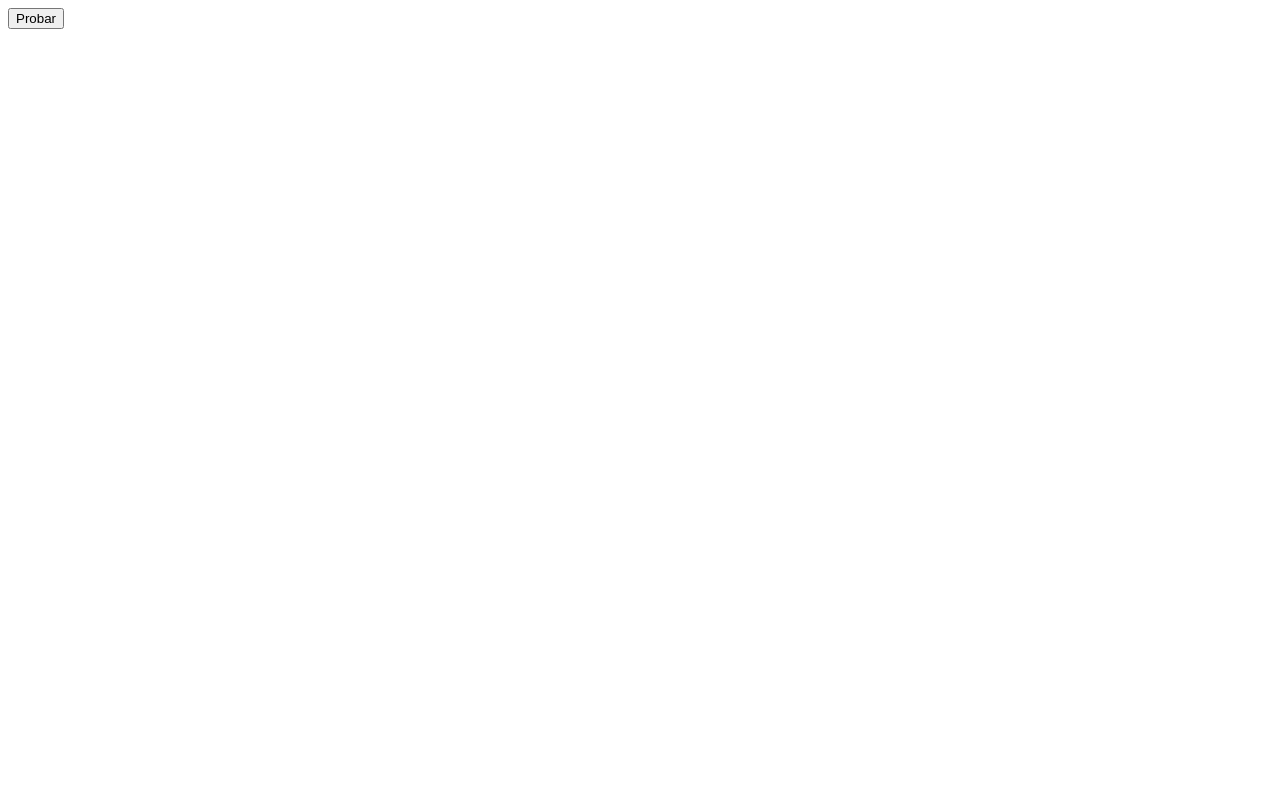
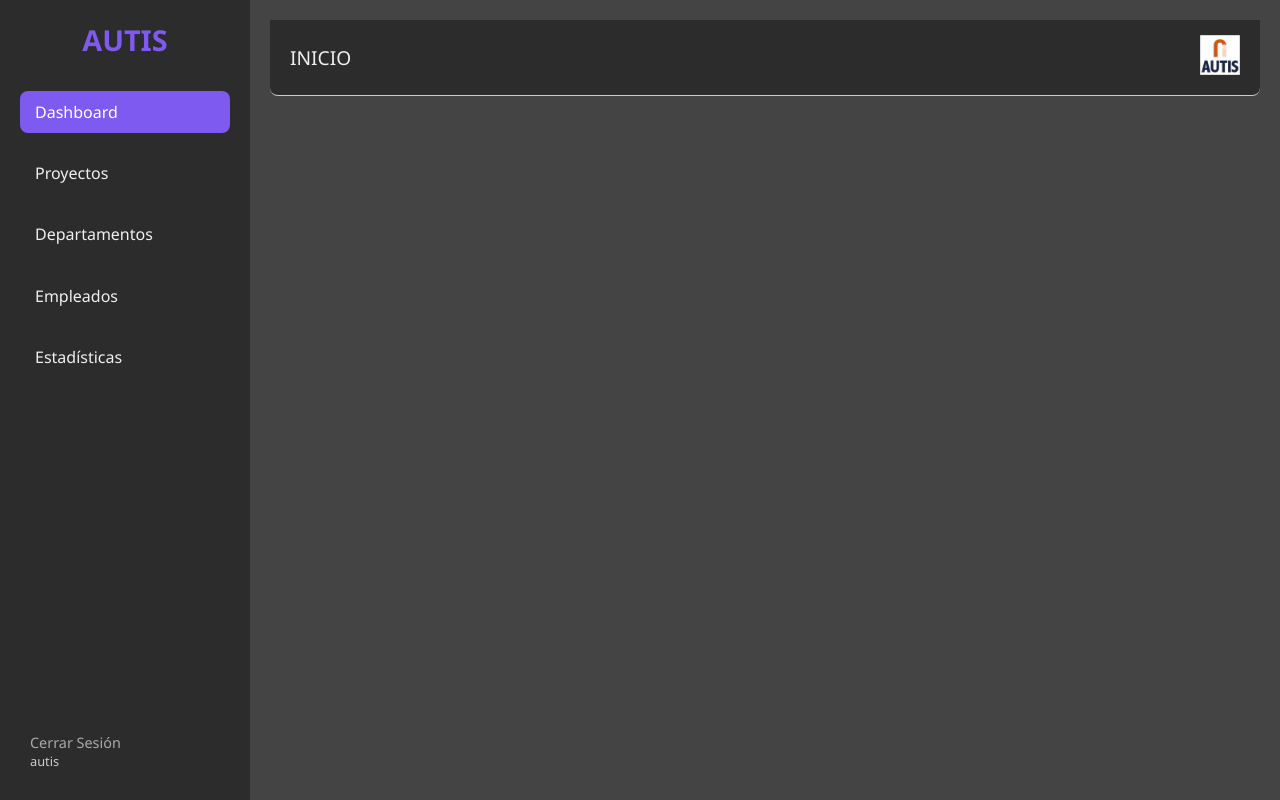
Before and after one commit to jonimax11000/autis, a plain HTML site: page proyecto/frontend/html/index.html in a window 1280 px wide. Drawn offline with Linux system fonts and the light colour scheme.

Commit message:
añadido css y html nuevamente pero ahora bien

```diff
--- a/proyecto/frontend/css/styles.css
+++ b/proyecto/frontend/css/styles.css
@@ -0,0 +1,119 @@
+/* General Reset */
+* {
+    margin: 0;
+    padding: 0;
+    box-sizing: border-box;
+  }
+
+  /* Base colors */
+  :root {
+    --background-dark: #1a1a1a;
+    --gray-dark: #2c2c2c;
+    --gray-medium: #444;
+    --gray-light: #ccc;
+    --accent-purple: #7f5af0;
+    --text-light: #f0f0f0;
+    --text-muted: #aaa;
+  }
+
+  /* Body */
+  body {
+    font-family: 'Segoe UI', Tahoma, Geneva, Verdana, sans-serif;
+    background-color: var(--background-dark);
+    color: var(--text-light);
+    display: flex;
+    height: 100vh;
+  }
+
+  /* Sidebar */
+  .sidebar {
+    width: 250px;
+    background-color: var(--gray-dark);
+    display: flex;
+    flex-direction: column;
+    justify-content: space-between;
+    padding: 20px 0;
+  }
+
+  /* Logo */
+  .logo {
+    text-align: center;
+    font-size: 1.8rem;
+    font-weight: bold;
+    color: var(--accent-purple);
+    margin-bottom: 2rem;
+  }
+
+  /* Nav Menu */
+  .nav-menu ul {
+    list-style: none;
+    padding: 0 20px;
+  }
+
+  .nav-menu ul li {
+    margin-bottom: 1.2rem;
+  }
+
+  .nav-menu ul li a {
+    color: var(--text-light);
+    text-decoration: none;
+    font-size: 1rem;
+    padding: 10px 15px;
+    display: block;
+    border-radius: 8px;
+    transition: background 0.3s, color 0.3s;
+  }
+
+  .nav-menu ul li a:hover,
+  .nav-menu ul li a.active {
+    background-color: var(--accent-purple);
+    color: white;
+  }
+
+  /* Logout */
+  .logout {
+    padding: 0 20px;
+    margin-top: auto;
+  }
+
+  .logout a {
+    color: var(--text-muted);
+    text-decoration: none;
+    font-size: 0.9rem;
+    display: block;
+    padding: 10px;
+  }
+
+  .logout .user {
+    display: block;
+    font-size: 0.8rem;
+    color: var(--gray-light);
+  }
+
+  .main-content {
+    flex-grow: 1;
+    background-color: var(--gray-medium);
+    padding: 20px;
+  }
+
+  .topbar {
+    background-color: var(--gray-dark);
+    padding: 15px 20px;
+    display: flex;
+    justify-content: space-between;
+    align-items: center;
+    border-bottom: 1px solid var(--gray-light);
+    margin-bottom: 20px;
+    border-radius: 0 0 8px 8px;
+  }
+
+  .breadcrumb {
+    font-size: 1.2rem;
+    color: var(--text-light);
+    font-weight: 500;
+  }
+
+  .logo-right img {
+    height: 40px;
+    object-fit: contain;
+  }
--- a/proyecto/frontend/html/index.html
+++ b/proyecto/frontend/html/index.html
@@ -1,21 +1,36 @@
 <!DOCTYPE html>
 <html lang="es">
-    <head>
+<head>
+  <meta charset="UTF-8" />
+  <meta name="viewport" content="width=device-width, initial-scale=1.0" />
+  <title>Menú Lateral</title>
+  <link rel="stylesheet" href="../css/styles.css" />
+</head>
+<body>
+  <div class="sidebar">
+    <div class="logo">AUTIS</div>
+    <nav class="nav-menu">
+      <ul>
+        <li><a href="#" class="active">Dashboard</a></li>
+        <li><a href="#">Proyectos</a></li>
+        <li><a href="#">Departamentos</a></li>
+        <li><a href="#">Empleados</a></li>
+        <li><a href="#">Estadísticas</a></li>
+      </ul>
+    </nav>
+    <div class="logout">
+      <a href="#">Cerrar Sesión<br><span class="user">autis</span></a>
+    </div>
+  </div>
 
-        <meta charset="utf-8">
-        <meta name="viewport" content="width=device-width,initial-scale=1">
-        <link rel="stylesheet" href="/css/styles.css">
-        <script src="/js/index.js" defer></script>
-
-
-        <title>OpenProject AUTIS INGENIEROS</title>
-
-    </head>
-
-    <body>
-        <form id="openproject">
-            <input type="submit" id="submit" value="Probar">
-        </form>
-        <div id="pruebas"></div>
-    </body>
+  <div class="main-content">
+    <div class="topbar">
+      <div class="breadcrumb">INICIO</div>
+      <div class="logo-right">
+        <img src="../img/autis_ingenieros_logo.jpeg" alt="Logo AUTIS" />
+      </div>
+    </div>
+    <!-- Aquí puedes agregar el resto del contenido principal -->
+  </div>
+</body>
 </html>
```
